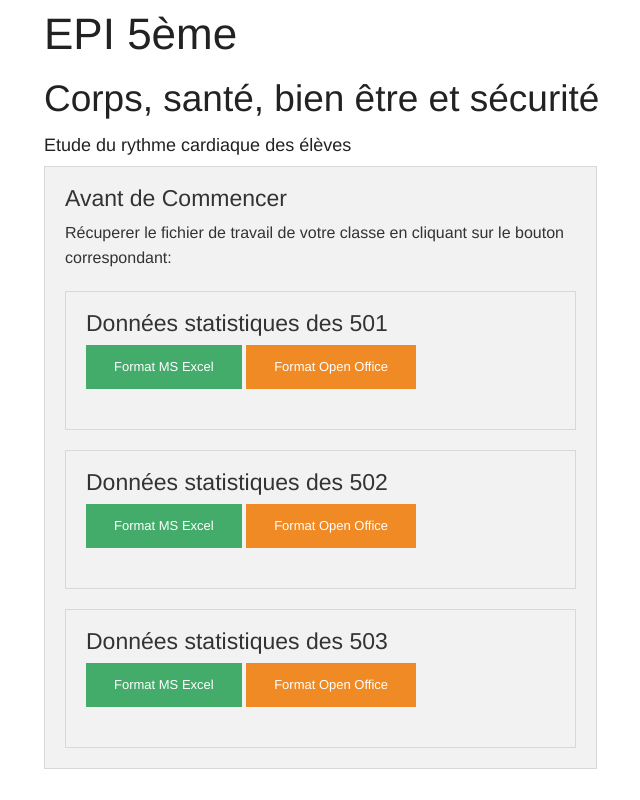
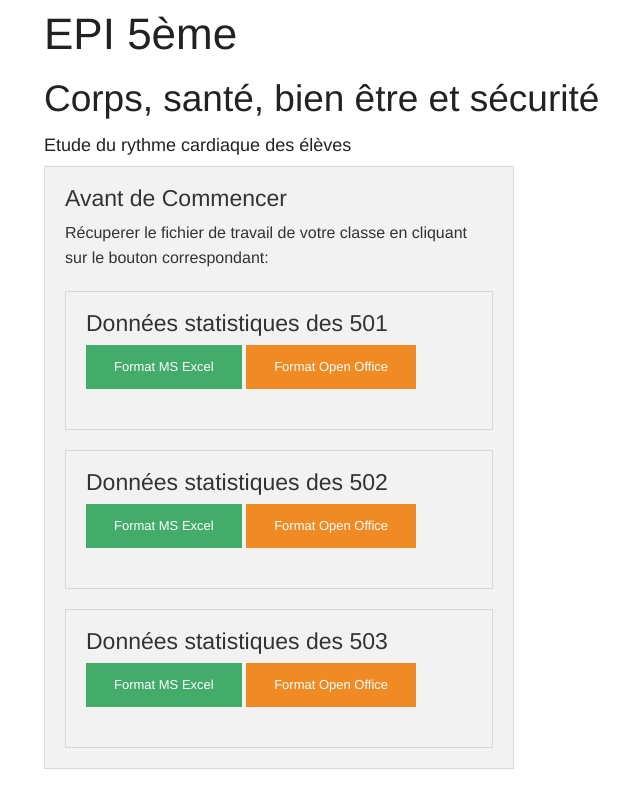
Before and after one commit to xav335/lemirail, a PHP site: page / in a window 1280 px wide. Shown: the whole page, without its empty margins (111-751 px from the left). Run offline with PHP 8.4, Linux system fonts and the light colour scheme.

Commit message:
Dernier xls

```diff
--- a/index.php
+++ b/index.php
@@ -13,7 +13,7 @@
       </div>
     </div>
 	<div class="row">
-        <div class="large-7 medium-7 columns">
+        <div class="large-6 medium-6 columns">
             <div class="panel">
               <h4>Avant de Commencer</h4>
               <p>Récuperer le fichier de travail de votre classe en cliquant sur le bouton correspondant:</p>
```
Also changed, not shown: 6 other files.
